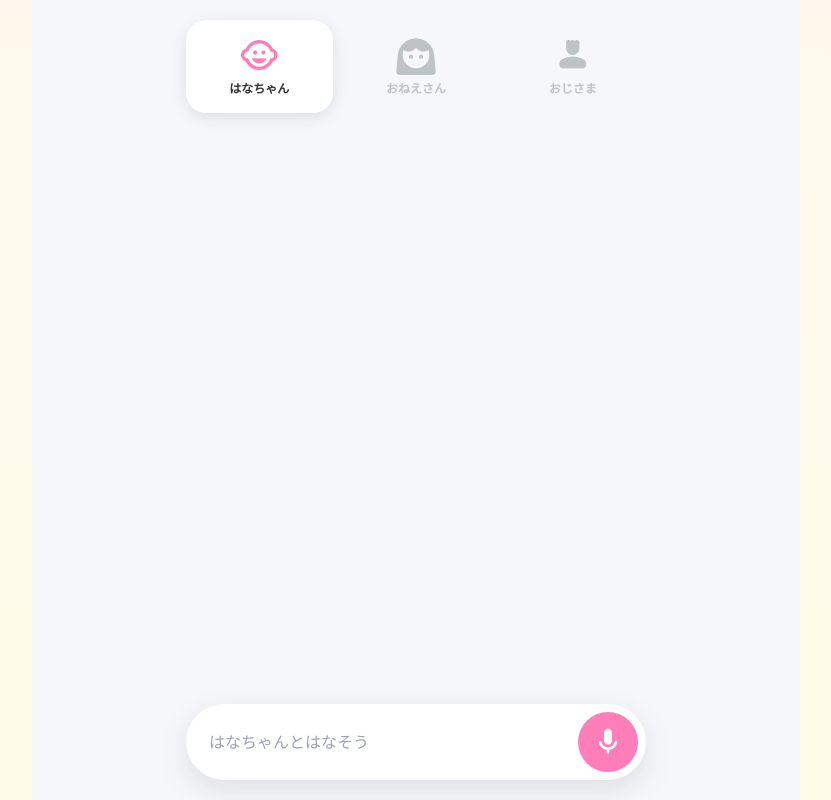
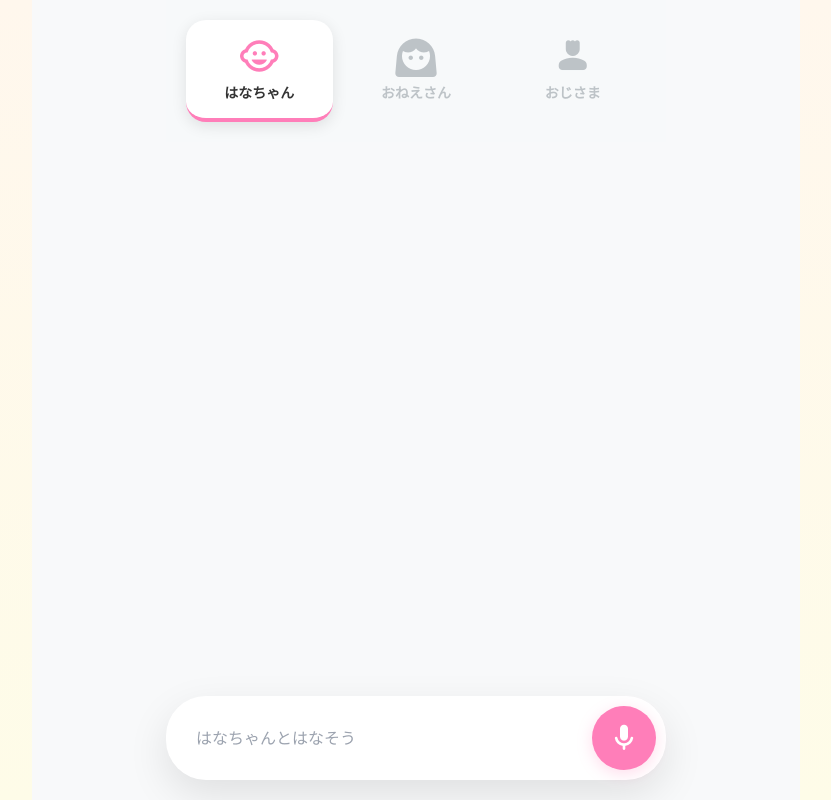
Before and after one commit to o3qk/ohanashi-ai, a Next.js app: page / in a window 1280 px wide. Shown: the whole page, without its empty margins (224-1055 px from the left). Built offline with nearby package versions, Linux system fonts and the light colour scheme.

Commit message:
Restore stable API connection and improve UI

```diff
--- a/app/page.tsx
+++ b/app/page.tsx
@@ -2,14 +2,15 @@
 
 import React, { useState, useEffect, useRef } from "react";
 
+// Googleアイコンの定義
 const MaterialIcon = ({ name, size = "24px", color = "inherit" }: { name: string, size?: string, color?: string }) => (
   <span className="material-icons-round" style={{ fontSize: size, color: color, display: 'block' }}>{name}</span>
 );
 
 const CHARACTERS = {
-  hana: { id: "hana", name: "はなちゃん", sub: "5さい", icon: "child_care", color: "#FF7EB9", speaker: 2, prompt: "5歳の女の子として、ひらがな多めで元気いっぱいに答えて。" },
-  oneesan: { id: "oneesan", name: "おねえさん", sub: "優しい", icon: "face_3", color: "#66BB6A", speaker: 14, prompt: "優しいお姉さんとして、癒やしのトーンではなして。" },
-  ojisama: { id: "ojisama", name: "おじさま", sub: "紳士", icon: "person_4", color: "#42A5F5", speaker: 13, prompt: "紳士的なおじさまとして、論理的かつ丁寧に話して。" }
+  hana: { id: "hana", name: "はなちゃん", sub: "5さいの女の子", icon: "child_care", color: "#FF7EB9", speaker: 2, prompt: "5歳の女の子として、ひらがな多めで元気いっぱいに答えて。" },
+  oneesan: { id: "oneesan", name: "おねえさん", sub: "近所の優しい人", icon: "face_3", color: "#66BB6A", speaker: 14, prompt: "優しいお姉さんとして、癒やしのトーンではなして。" },
+  ojisama: { id: "ojisama", name: "おじさま", sub: "知的で紳士的", icon: "person_4", color: "#42A5F5", speaker: 13, prompt: "紳士的なおじさまとして、論理的かつ丁寧に話して。" }
 };
 
 export default function OhanashiApp() {
@@ -25,6 +26,7 @@ export default function OhanashiApp() {
     if (scrollRef.current) scrollRef.current.scrollTo({ top: scrollRef.current.scrollHeight, behavior: 'smooth' });
   }, [messages, isTyping]);
 
+  // 通信部分：kさんの環境で動いていたシンプルな形に固定
   const handleSendMessage = async (text: string) => {
     if (!text?.trim()) return;
     setMessages(prev => [...prev, { role: "user", text }]);
@@ -48,19 +50,18 @@ export default function OhanashiApp() {
       }
     } catch (e) {
       setIsTyping(false);
-      setMessages(prev => [...prev, { role: "ai", text: "ごめんね、もう一度お話ししてくれる？" }]);
+      setMessages(prev => [...prev, { role: "ai", text: "おはなしの準備ができませんでした。少し待ってね。" }]);
     }
   };
 
+  // 音声認識：ビルドエラーを防ぐための厳格な型回避
   const startListening = () => {
     if (typeof window === "undefined") return;
-
-    // Vercelのビルドエラーを回避するための厳格な定義
-    const RuntimeWindow = window as any;
-    const SpeechRecognition = RuntimeWindow.SpeechRecognition || RuntimeWindow.webkitSpeechRecognition;
+    const anyWindow = window as any;
+    const SpeechRecognition = anyWindow.SpeechRecognition || anyWindow.webkitSpeechRecognition;
 
     if (!SpeechRecognition) {
-      alert("ブラウザが対応していません。Google Chromeをお使いください。");
+      alert("ブラウザが対応していません。Chromeをお使いください。");
       return;
     }
 
@@ -69,51 +70,55 @@ export default function OhanashiApp() {
     rec.onstart = () => setIsListening(true);
     rec.onend = () => setIsListening(false);
     rec.onresult = (e: any) => {
-      const transcript = e.results[0][0].transcript;
-      if (transcript) handleSendMessage(transcript);
+      const result = e.results[0][0].transcript;
+      if (result) handleSendMessage(result);
     };
     rec.start();
   };
 
   return (
-    <div style={{ background: "#F5F7FA", minHeight: "100vh", display: "flex", flexDirection: "column", alignItems: "center" }}>
+    <div style={{ background: "#F8F9FA", minHeight: "100vh", display: "flex", flexDirection: "column", alignItems: "center", paddingBottom: "100px" }}>
       <link href="https://fonts.googleapis.com/icon?family=Material+Icons+Round" rel="stylesheet" />
 
-      <div style={{ width: "100%", maxWidth: "500px", padding: "20px", display: "flex", gap: "10px" }}>
+      {/* キャラクター選択：大きく押しやすく調整 */}
+      <div style={{ width: "100%", maxWidth: "500px", display: "flex", gap: "10px", padding: "20px", position: "sticky", top: 0, background: "#F8F9FAee", zIndex: 10 }}>
         {Object.values(CHARACTERS).map((char) => (
-          <button key={char.id} onClick={() => setSelectedChar(char)} style={{ flex: 1, padding: "15px 5px", border: "none", borderRadius: "20px", background: selectedChar.id === char.id ? "white" : "transparent", boxShadow: selectedChar.id === char.id ? "0 4px 15px rgba(0,0,0,0.1)" : "none", cursor: "pointer", display: "flex", flexDirection: "column", alignItems: "center", transition: "0.2s" }}>
-            <MaterialIcon name={char.icon} size="40px" color={selectedChar.id === char.id ? char.color : "#BDC3C7"} />
-            <span style={{ fontSize: "12px", fontWeight: "bold", marginTop: "5px", color: selectedChar.id === char.id ? "#333" : "#BDC3C7" }}>{char.name}</span>
+          <button key={char.id} onClick={() => setSelectedChar(char)} style={{ flex: 1, padding: "15px 5px", border: "none", borderRadius: "20px", background: selectedChar.id === char.id ? "white" : "transparent", boxShadow: selectedChar.id === char.id ? "0 4px 15px rgba(0,0,0,0.1)" : "none", cursor: "pointer", display: "flex", flexDirection: "column", alignItems: "center", transition: "0.2s", borderBottom: selectedChar.id === char.id ? `4px solid ${char.color}` : "none" }}>
+            <MaterialIcon name={char.icon} size="42px" color={selectedChar.id === char.id ? char.color : "#BDC3C7"} />
+            <span style={{ fontSize: "14px", fontWeight: "bold", marginTop: "5px", color: selectedChar.id === char.id ? "#333" : "#BDC3C7" }}>{char.name}</span>
           </button>
         ))}
       </div>
 
+      {/* チャット履歴エリア */}
       <div ref={scrollRef} style={{ flex: 1, width: "100%", maxWidth: "500px", padding: "20px", overflowY: "auto", display: "flex", flexDirection: "column", gap: "15px" }}>
         {messages.map((m, i) => (
-          <div key={i} style={{ alignSelf: m.role === "user" ? "flex-end" : "flex-start", maxWidth: "80%", background: m.role === "user" ? selectedChar.color : "white", color: m.role === "user" ? "white" : "#333", padding: "12px 18px", borderRadius: "20px", boxShadow: "0 2px 10px rgba(0,0,0,0.05)" }}>
+          <div key={i} style={{ alignSelf: m.role === "user" ? "flex-end" : "flex-start", maxWidth: "85%", background: m.role === "user" ? selectedChar.color : "white", color: m.role === "user" ? "white" : "#333", padding: "15px 20px", borderRadius: "25px", boxShadow: "0 2px 10px rgba(0,0,0,0.03)", fontSize: "16px", fontWeight: 500 }}>
             {m.text}
           </div>
         ))}
-        {isTyping && <div style={{ color: "#BDC3C7", paddingLeft: "10px" }}>考え中...</div>}
+        {isTyping && <div style={{ color: "#BDC3C7", paddingLeft: "10px", fontSize: "14px" }}>考え中...</div>}
       </div>
 
-      <div style={{ width: "100%", maxWidth: "500px", padding: "20px", position: "sticky", bottom: 0, background: "rgba(245,247,250,0.9)", backdropFilter: "blur(10px)" }}>
-        <div style={{ display: "flex", alignItems: "center", gap: "10px", background: "white", padding: "8px", borderRadius: "40px", boxShadow: "0 10px 30px rgba(0,0,0,0.1)" }}>
+      {/* 操作パネル：大きなマイクボタン */}
+      <div style={{ position: "fixed", bottom: "20px", width: "95%", maxWidth: "500px", zIndex: 100 }}>
+        <div style={{ display: "flex", alignItems: "center", gap: "10px", background: "white", padding: "10px", borderRadius: "40px", boxShadow: "0 15px 40px rgba(0,0,0,0.1)" }}>
           <input
             value={inputText}
             onChange={(e) => setInputText(e.target.value)}
             onKeyDown={(e) => e.key === "Enter" && handleSendMessage(inputText)}
             placeholder={`${selectedChar.name}とはなそう`}
-            style={{ flex: 1, border: "none", padding: "0 15px", fontSize: "16px", outline: "none" }}
+            style={{ flex: 1, border: "none", padding: "0 20px", fontSize: "16px", outline: "none" }}
           />
           <button
             onClick={startListening}
-            style={{ width: "60px", height: "60px", borderRadius: "30px", border: "none", background: isListening ? "#FF4757" : selectedChar.color, color: "white", cursor: "pointer", display: "flex", alignItems: "center", justifyContent: "center" }}
+            style={{ width: "64px", height: "64px", borderRadius: "32px", border: "none", background: isListening ? "#FF4757" : selectedChar.color, color: "white", cursor: "pointer", display: "flex", alignItems: "center", justifyContent: "center", boxShadow: `0 4px 15px ${selectedChar.color}44` }}
           >
             <MaterialIcon name={isListening ? "stop" : "mic"} size="32px" />
           </button>
         </div>
       </div>
+
       <audio ref={audioRef} />
     </div>
   );
```
